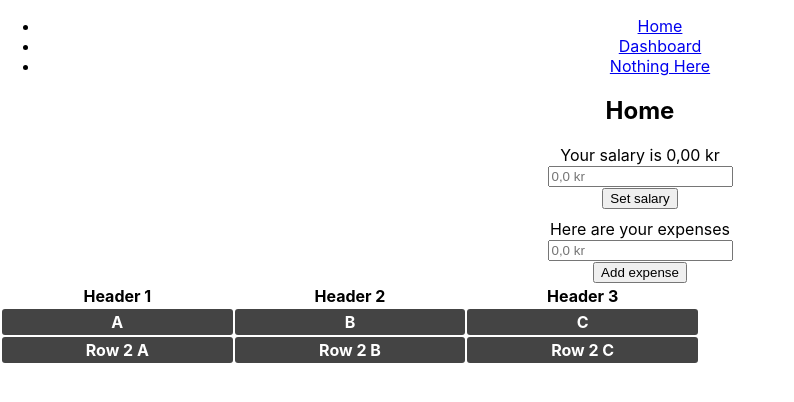
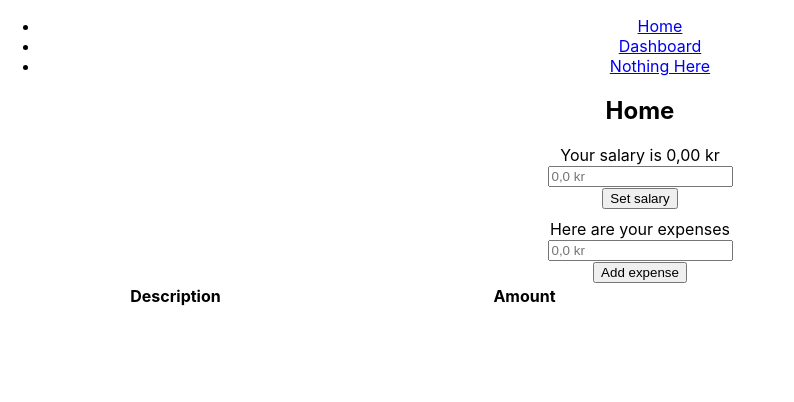
Before and after one commit to metzzarn/economy-planner-cra, a React (Create React App) app: page / in a window 1280 px wide. Shown: the top 402 px of the page, without its empty margins (0-794 px from the left). Built offline with nearby package versions, Linux system fonts and the light colour scheme; the HTML template or start-up script is replaced by a standard one.

Commit message:
Map expenses and add to table

```diff
--- a/src/common/table/Table.tsx
+++ b/src/common/table/Table.tsx
@@ -3,15 +3,14 @@ import { ReactNode } from 'react';
 
 interface Props {
   children: ReactNode;
-  header?: String[];
+  rows?: ReactNode[];
 }
 
 export const Table = (props: Props) => {
-  const header = props.header?.map((title) => <th scope={'col'}>{title}</th>);
   return (
     <table className={styles.table}>
-      <thead>{header}</thead>
-      <tbody>{props.children}</tbody>
+      <thead>{props.children}</thead>
+      <tbody>{props.rows}</tbody>
     </table>
   );
 };
--- a/src/common/table/TableHeader.tsx
+++ b/src/common/table/TableHeader.tsx
@@ -1,4 +1,4 @@
-import { ReactNode } from 'react';
+import React, { ReactNode } from 'react';
 
 interface Props {
   children: ReactNode;
--- a/src/components/Home.tsx
+++ b/src/components/Home.tsx
@@ -7,12 +7,24 @@ import { formatPrice } from 'utils/numberUtils';
 import { Table } from 'common/table/Table';
 import { TableRow } from 'common/table/TableRow';
 import { TableItem } from 'common/table/TableItem';
+import { TableHeader } from 'common/table/TableHeader';
 
 export const Home = () => {
   const salary = useSelector(selectSalary);
   const expenses = useSelector(selectExpenses);
 
   const expensesString = expenses.map((expense) => expense.value);
+
+  const rows = () => {
+    return expenses.map((expense) => {
+      return (
+        <TableRow>
+          <TableItem>{expense.name}</TableItem>
+          <TableItem>{expense.value}</TableItem>
+        </TableRow>
+      );
+    });
+  };
 
   return (
     <div>
@@ -26,17 +38,9 @@ export const Home = () => {
         <ExpensesForm />
       </div>
       <div style={{ width: '700px' }}>
-        <Table header={['Header 1', 'Header 2', 'Header 3']}>
-          <TableRow>
-            <TableItem>A</TableItem>
-            <TableItem>B</TableItem>
-            <TableItem>C</TableItem>
-          </TableRow>
-          <TableRow>
-            <TableItem>Row 2 A</TableItem>
-            <TableItem>Row 2 B</TableItem>
-            <TableItem>Row 2 C</TableItem>
-          </TableRow>
+        <Table rows={rows()}>
+          <TableHeader>Description</TableHeader>
+          <TableHeader>Amount</TableHeader>
         </Table>
       </div>
     </div>
```
